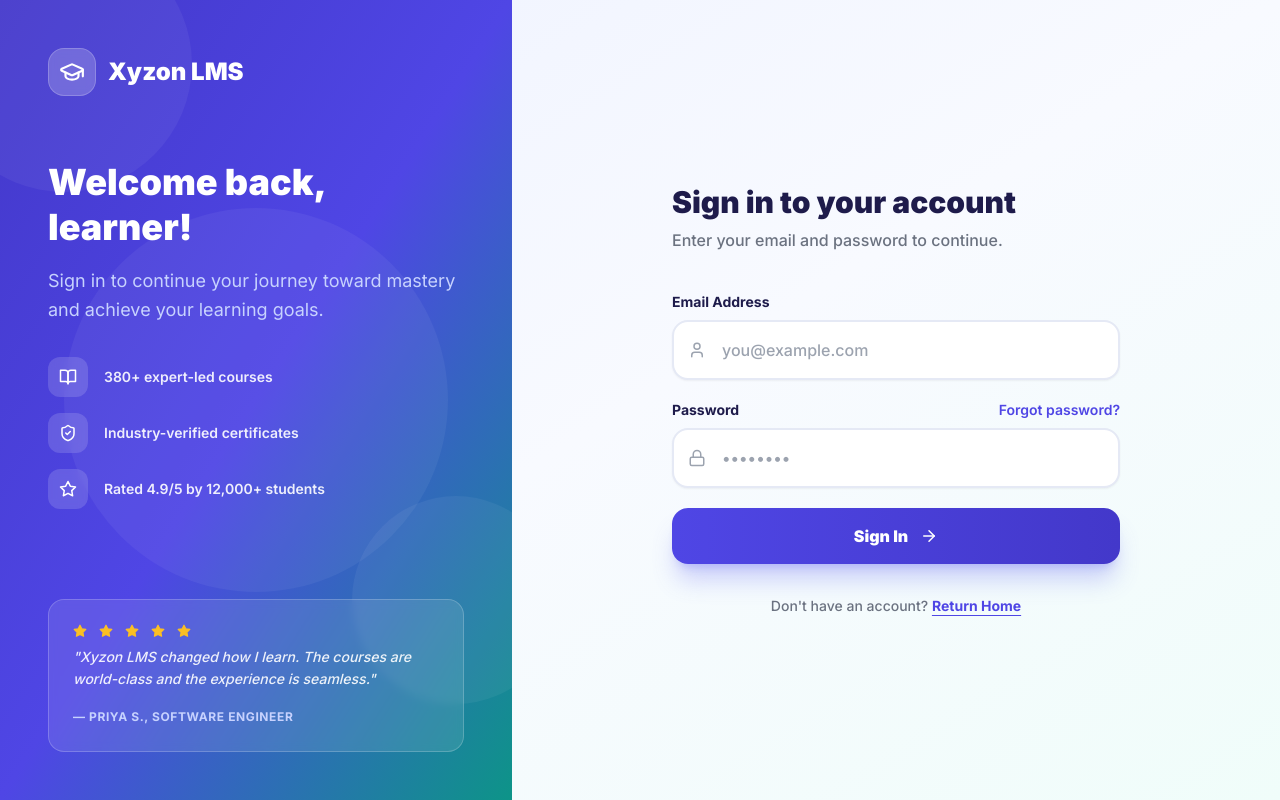
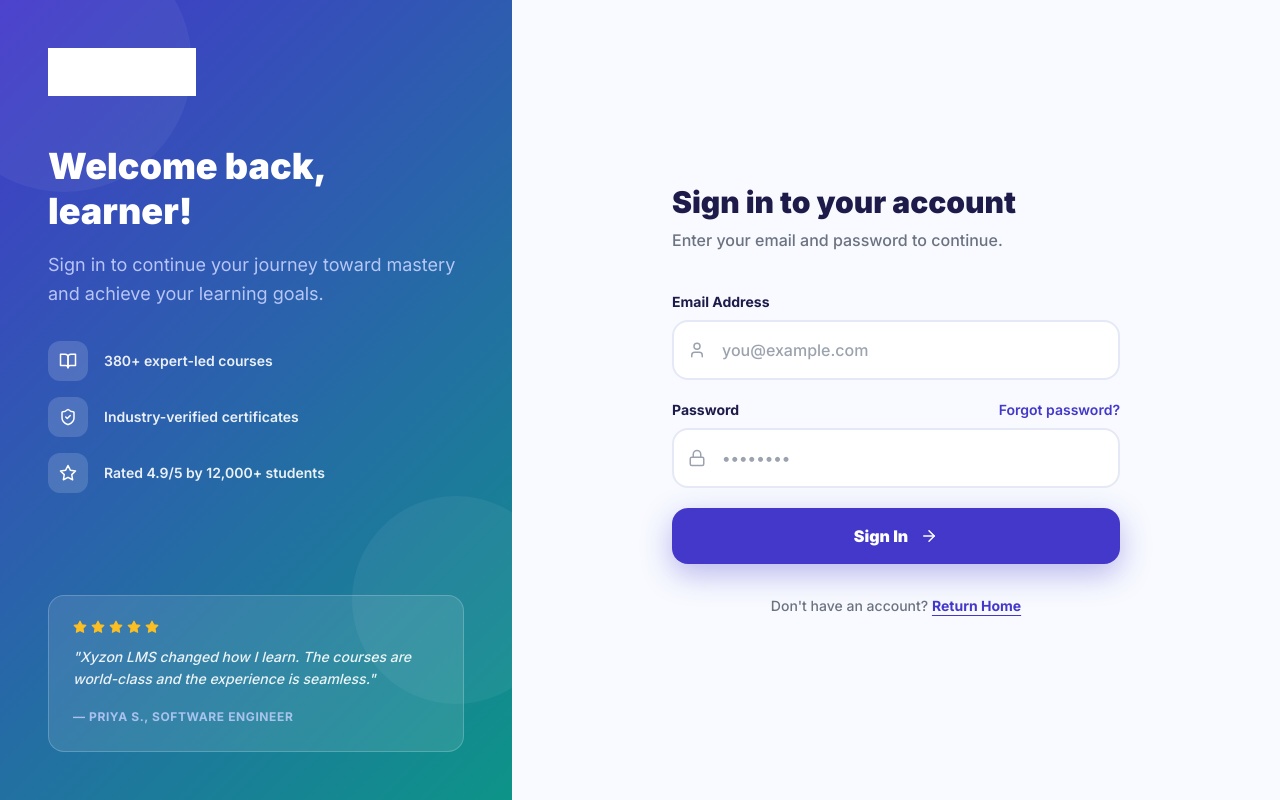
Before and after one commit to Adbhutha10/Xyzon-LMS-Portal, a React (Vite) app in the folder frontend/: page /login in a window 1280 px wide. Built offline with nearby package versions, Linux system fonts and the light colour scheme.

Commit message:
Add Xyzon logo to navbar, login panel, and dashboard sidebar

```diff
--- a/frontend/src/pages/DashboardPage.jsx
+++ b/frontend/src/pages/DashboardPage.jsx
@@ -40,12 +40,7 @@ const DashboardPage = () => {
             {/* Sidebar */}
             <aside className="w-72 border-r border-surface-border bg-white shadow-sm hidden lg:flex flex-col">
                 <div className="p-8 border-b border-surface-border">
-                    <div className="flex items-center gap-3">
-                        <div className="w-10 h-10 bg-gradient-to-br from-primary-500 to-primary-700 rounded-xl flex items-center justify-center shadow-lg shadow-primary-500/25">
-                            <GraduationCap className="text-white" size={22} />
-                        </div>
-                        <span className="text-xl font-black text-ink">Xyzon <span className="text-primary-600">LMS</span></span>
-                    </div>
+                    <img src="/xyzon-logo.png" alt="Xyzon LMS" className="h-10 w-auto object-contain" />
                 </div>
 
                 <nav className="flex-1 px-4 py-6 space-y-2">
--- a/frontend/src/pages/HomePage.jsx
+++ b/frontend/src/pages/HomePage.jsx
@@ -42,11 +42,8 @@ const HomePage = () => {
             {/* Navbar */}
             <nav className="bg-white/80 backdrop-blur-xl border-b border-surface-border sticky top-0 z-50 shadow-sm shadow-primary-100/30">
                 <div className="max-w-7xl mx-auto px-4 sm:px-6 lg:px-8 h-16 flex items-center justify-between">
-                    <div className="flex items-center gap-2.5">
-                        <div className="w-9 h-9 bg-gradient-to-br from-primary-500 to-primary-700 rounded-xl flex items-center justify-center shadow-lg shadow-primary-500/30">
-                            <GraduationCap className="text-white" size={20} />
-                        </div>
-                        <span className="text-xl font-bold text-ink">Xyzon <span className="text-primary-600">LMS</span></span>
+                    <div className="flex items-center">
+                        <img src="/xyzon-logo.png" alt="Xyzon LMS" className="h-10 w-auto object-contain" />
                     </div>
                     <div className="flex items-center gap-3">
                         <Link to="/login" className="text-sm font-semibold text-ink-muted hover:text-ink transition-colors px-4 py-2">
@@ -160,7 +157,7 @@ const HomePage = () => {
                         </div>
                         <span className="font-bold text-white">Xyzon LMS</span>
                     </div>
-                    <p className="text-ink-faint text-sm font-medium">© 2025 Xyzon LMS. All rights reserved.</p>
+                    <p className="text-ink-faint text-sm font-medium">© 2025 Beere Adbhutha. All rights reserved.</p>
                 </div>
             </footer>
         </div>
--- a/frontend/src/pages/LoginPage.jsx
+++ b/frontend/src/pages/LoginPage.jsx
@@ -1,6 +1,6 @@
 import React, { useState } from 'react';
 import { useNavigate, Link } from 'react-router-dom';
-import { User, Lock, ArrowRight, Loader2, GraduationCap, BookOpen, ShieldCheck, Star } from 'lucide-react';
+import { User, Lock, ArrowRight, Loader2, BookOpen, ShieldCheck, Star } from 'lucide-react';
 import axios from 'axios';
 
 const LoginPage = () => {
@@ -27,26 +27,23 @@ const LoginPage = () => {
     };
 
     return (
-        <div className="min-h-screen bg-gradient-to-br from-primary-50 via-surface-50 to-teal-50 flex font-sans">
+        <div className="min-h-screen flex font-sans" style={{ background: '#f8faff' }}>
             {/* Left Panel — Branding */}
-            <div className="hidden lg:flex flex-col justify-between w-2/5 bg-gradient-to-br from-primary-700 via-primary-600 to-teal-600 p-12 relative overflow-hidden">
+            <div className="hidden lg:flex flex-col justify-between w-2/5 p-12 relative overflow-hidden" style={{ background: 'linear-gradient(135deg, #4338ca, #0d9488)' }}>
                 {/* Decorative circles */}
-                <div className="absolute -top-16 -left-16 w-64 h-64 bg-white/5 rounded-full" />
-                <div className="absolute bottom-24 -right-12 w-52 h-52 bg-white/5 rounded-full" />
-                <div className="absolute top-1/2 left-1/2 -translate-x-1/2 -translate-y-1/2 w-96 h-96 bg-white/5 rounded-full" />
+                <div className="absolute -top-16 -left-16 w-64 h-64 rounded-full" style={{ background: 'rgba(255,255,255,0.05)' }} />
+                <div className="absolute bottom-24 -right-12 w-52 h-52 rounded-full" style={{ background: 'rgba(255,255,255,0.05)' }} />
 
                 <div className="relative">
-                    <div className="flex items-center gap-3 mb-16">
-                        <div className="w-12 h-12 bg-white/20 rounded-2xl flex items-center justify-center backdrop-blur-sm border border-white/20">
-                            <GraduationCap className="text-white" size={26} />
-                        </div>
-                        <span className="text-2xl font-black text-white">Xyzon LMS</span>
+                    {/* Logo */}
+                    <div className="mb-12">
+                        <img src="/xyzon-logo.png" alt="Xyzon LMS" className="h-12 w-auto object-contain brightness-0 invert" />
                     </div>
 
                     <div className="space-y-8">
                         <div>
-                            <h2 className="text-4xl font-black text-white leading-tight mb-4">Welcome back, learner!</h2>
-                            <p className="text-primary-200 text-lg leading-relaxed">Sign in to continue your journey toward mastery and achieve your learning goals.</p>
+                            <h2 className="text-4xl font-black leading-tight mb-4" style={{ color: '#fff' }}>Welcome back, learner!</h2>
+                            <p className="text-lg leading-relaxed" style={{ color: 'rgba(199,210,254,0.9)' }}>Sign in to continue your journey toward mastery and achieve your learning goals.</p>
                         </div>
                         <div className="space-y-4">
                             {[
@@ -54,8 +51,8 @@ const LoginPage = () => {
                                 { icon: ShieldCheck, text: 'Industry-verified certificates' },
                                 { icon: Star, text: 'Rated 4.9/5 by 12,000+ students' },
                             ].map(({ icon: Icon, text }) => (
-                                <div key={text} className="flex items-center gap-4 text-white/90">
-                                    <div className="w-10 h-10 bg-white/15 rounded-xl flex items-center justify-center backdrop-blur-sm flex-shrink-0">
+                                <div key={text} className="flex items-center gap-4" style={{ color: 'rgba(255,255,255,0.9)' }}>
+                                    <div className="w-10 h-10 rounded-xl flex items-center justify-center flex-shrink-0" style={{ background: 'rgba(255,255,255,0.15)' }}>
                                         <Icon size={18} className="text-white" />
                                     </div>
                                     <span className="font-semibold text-sm">{text}</span>
@@ -65,50 +62,52 @@ const LoginPage = () => {
                     </div>
                 </div>
 
-                <div className="relative bg-white/10 border border-white/20 rounded-2xl p-6 backdrop-blur-sm">
-                    <div className="flex items-start gap-3 mb-2">
+                {/* Testimonial */}
+                <div className="relative rounded-2xl p-6" style={{ background: 'rgba(255,255,255,0.1)', border: '1px solid rgba(255,255,255,0.2)' }}>
+                    <div className="flex items-start gap-1 mb-3">
                         {[...Array(5)].map((_, i) => (
                             <Star key={i} size={14} className="fill-amber-400 text-amber-400" />
                         ))}
                     </div>
-                    <p className="text-white/90 text-sm font-medium leading-relaxed italic mb-3">"Xyzon LMS changed how I learn. The courses are world-class and the experience is seamless."</p>
-                    <span className="text-primary-200 text-xs font-bold uppercase tracking-wider">— Priya S., Software Engineer</span>
+                    <p className="text-sm font-medium leading-relaxed italic mb-3" style={{ color: 'rgba(255,255,255,0.9)' }}>"Xyzon LMS changed how I learn. The courses are world-class and the experience is seamless."</p>
+                    <span className="text-xs font-bold uppercase tracking-wider" style={{ color: 'rgba(199,210,254,0.8)' }}>— Priya S., Software Engineer</span>
                 </div>
             </div>
 
-            {/* Right Panel — Login Form */}
+            {/* Right Panel — Form */}
             <div className="flex-1 flex items-center justify-center p-6 lg:p-16">
-                <div className="w-full max-w-md animate-fade-in">
+                <div className="w-full max-w-md">
                     <div className="mb-10">
-                        <div className="flex items-center gap-2 mb-8 lg:hidden">
-                            <div className="w-9 h-9 bg-gradient-to-br from-primary-500 to-primary-700 rounded-xl flex items-center justify-center shadow-lg">
-                                <GraduationCap className="text-white" size={18} />
-                            </div>
-                            <span className="text-xl font-black text-ink">Xyzon <span className="text-primary-600">LMS</span></span>
+                        {/* Mobile logo */}
+                        <div className="mb-8 lg:hidden">
+                            <img src="/xyzon-logo.png" alt="Xyzon LMS" className="h-10 w-auto object-contain" />
                         </div>
-                        <h1 className="text-3xl font-black text-ink mb-2">Sign in to your account</h1>
-                        <p className="text-ink-muted font-medium">Enter your email and password to continue.</p>
+                        <h1 className="text-3xl font-black mb-2" style={{ color: '#1e1b4b' }}>Sign in to your account</h1>
+                        <p className="font-medium" style={{ color: '#6b7280' }}>Enter your email and password to continue.</p>
                     </div>
 
                     {error && (
-                        <div className="bg-red-50 border border-red-200 text-red-700 px-4 py-4 rounded-2xl mb-6 text-sm font-semibold flex items-center gap-3">
-                            <span className="w-5 h-5 bg-red-100 rounded-full flex items-center justify-center flex-shrink-0 font-black text-xs">!</span>
+                        <div className="px-4 py-4 rounded-2xl mb-6 text-sm font-semibold flex items-center gap-3" style={{ background: '#fef2f2', border: '1px solid #fecaca', color: '#b91c1c' }}>
+                            <span className="w-5 h-5 rounded-full flex items-center justify-center flex-shrink-0 font-black text-xs" style={{ background: '#fee2e2' }}>!</span>
                             {error}
                         </div>
                     )}
 
                     <form onSubmit={handleLogin} className="space-y-5">
                         <div>
-                            <label className="block text-sm font-bold text-ink mb-2">Email Address</label>
+                            <label className="block text-sm font-bold mb-2" style={{ color: '#1e1b4b' }}>Email Address</label>
                             <div className="relative">
-                                <div className="absolute inset-y-0 left-0 pl-4 flex items-center pointer-events-none text-ink-faint">
+                                <div className="absolute inset-y-0 left-0 pl-4 flex items-center pointer-events-none" style={{ color: '#9ca3af' }}>
                                     <User size={18} />
                                 </div>
                                 <input
                                     type="email"
                                     value={email}
                                     onChange={(e) => setEmail(e.target.value)}
-                                    className="w-full bg-white border-2 border-surface-border text-ink pl-12 pr-4 py-4 rounded-2xl focus:ring-0 focus:border-primary-500 transition-all outline-none placeholder:text-ink-faint font-medium shadow-sm"
+                                    className="w-full pl-12 pr-4 py-4 rounded-2xl outline-none font-medium transition-all"
+                                    style={{ background: '#fff', border: '2px solid #e5e9f5', color: '#1e1b4b' }}
+                                    onFocus={(e) => e.target.style.borderColor = '#4338ca'}
+                                    onBlur={(e) => e.target.style.borderColor = '#e5e9f5'}
                                     placeholder="you@example.com"
                                     required
                                 />
@@ -117,18 +116,21 @@ const LoginPage = () => {
 
                         <div>
                             <div className="flex items-center justify-between mb-2">
-                                <label className="block text-sm font-bold text-ink">Password</label>
-                                <button type="button" className="text-primary-600 text-sm font-semibold hover:underline">Forgot password?</button>
+                                <label className="block text-sm font-bold" style={{ color: '#1e1b4b' }}>Password</label>
+                                <button type="button" className="text-sm font-semibold" style={{ color: '#4338ca' }}>Forgot password?</button>
                             </div>
                             <div className="relative">
-                                <div className="absolute inset-y-0 left-0 pl-4 flex items-center pointer-events-none text-ink-faint">
+                                <div className="absolute inset-y-0 left-0 pl-4 flex items-center pointer-events-none" style={{ color: '#9ca3af' }}>
                                     <Lock size={18} />
                                 </div>
                                 <input
                                     type="password"
                                     value={password}
                                     onChange={(e) => setPassword(e.target.value)}
-                                    className="w-full bg-white border-2 border-surface-border text-ink pl-12 pr-4 py-4 rounded-2xl focus:ring-0 focus:border-primary-500 transition-all outline-none placeholder:text-ink-faint font-medium shadow-sm"
+                                    className="w-full pl-12 pr-4 py-4 rounded-2xl outline-none font-medium transition-all"
+                                    style={{ background: '#fff', border: '2px solid #e5e9f5', color: '#1e1b4b' }}
+                                    onFocus={(e) => e.target.style.borderColor = '#4338ca'}
+                                    onBlur={(e) => e.target.style.borderColor = '#e5e9f5'}
                                     placeholder="••••••••"
                                     required
                                 />
@@ -138,7 +140,8 @@ const LoginPage = () => {
                         <button
                             type="submit"
                             disabled={loading}
-                            className="w-full bg-gradient-to-r from-primary-600 to-primary-700 hover:from-primary-700 hover:to-primary-800 text-white font-black py-4 rounded-2xl shadow-xl shadow-primary-500/30 hover:shadow-2xl hover:shadow-primary-500/40 hover:-translate-y-0.5 transform transition-all active:scale-[0.98] flex items-center justify-center gap-3 group disabled:opacity-70"
+                            className="w-full font-black py-4 rounded-2xl flex items-center justify-center gap-3 group transition-all hover:opacity-90 active:scale-[0.98] disabled:opacity-70"
+                            style={{ background: '#4338ca', color: '#fff', boxShadow: '0 10px 30px rgba(67,56,202,0.35)' }}
                         >
                             {loading ? (
                                 <Loader2 className="animate-spin" size={20} />
@@ -151,9 +154,9 @@ const LoginPage = () => {
                         </button>
                     </form>
 
-                    <p className="mt-8 text-center text-ink-muted text-sm font-medium">
+                    <p className="mt-8 text-center text-sm font-medium" style={{ color: '#6b7280' }}>
                         Don't have an account?{' '}
-                        <Link to="/" className="text-primary-600 hover:text-primary-700 font-bold underline underline-offset-4">
+                        <Link to="/" className="font-bold underline underline-offset-4" style={{ color: '#4338ca' }}>
                             Return Home
                         </Link>
                     </p>
```
Also changed, not shown: frontend/public/xyzon-logo.png (added), 1 other file (tests, documents, lock files or other folders).
